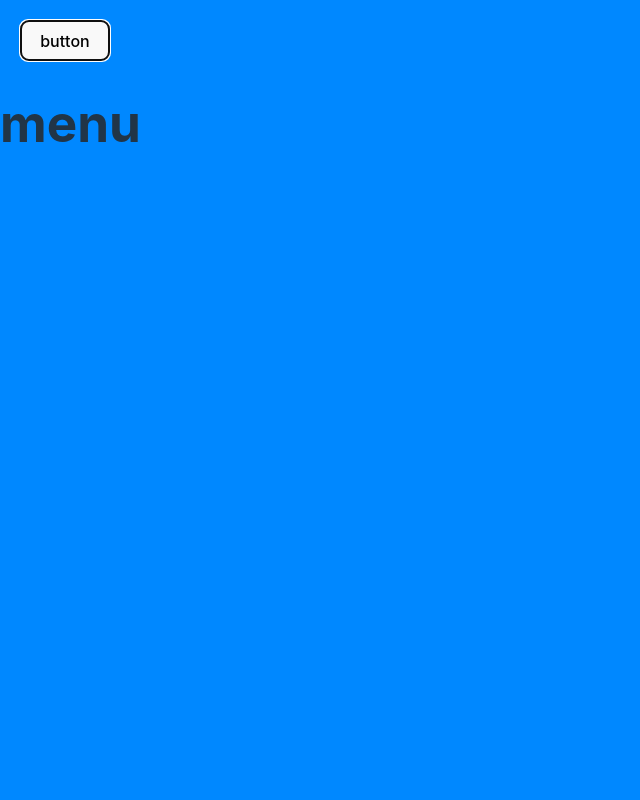
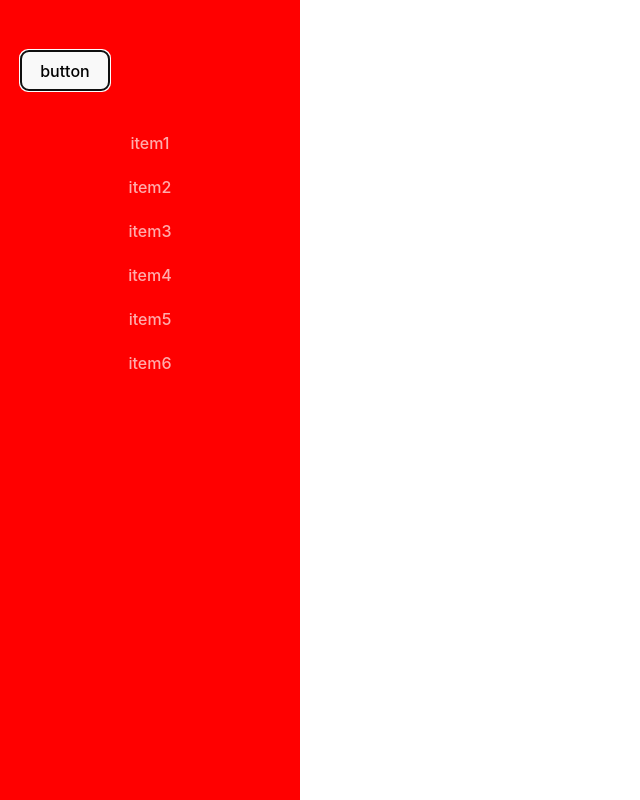
Before and after one commit to Lygerity/todoAppProject, a React (Vite) app: page / in a window 1280 px wide. Both pictures are taken after a click on the button "button". Shown: the whole page, without its empty margins (0-640 px from the left). Built offline with nearby package versions, Linux system fonts and the light colour scheme.

Commit message:
menu done need burger button

```diff
--- a/src/App.css
+++ b/src/App.css
@@ -1,3 +1,3 @@
 * {
-  background-color: rgb(0, 136, 255);
+  /* background-color: none; */
 }
--- a/src/Button.css
+++ b/src/Button.css
@@ -1,18 +1,6 @@
-button {
-    padding-top: 0px;
-    margin-top: 20px;
-    margin-left: 20px;
+.button {
+    margin-top: 50px;
+    padding-left: 10px;
+    /* background-color: aqua; */
+
 }
-
-menu{
-    background-color: red;
-}
-
-/* ------------- sliding menu ------------------ */
-.hidden {
-    display: none;
-}
-
-.visible {
-    display: inherit;
-}
--- a/src/SideBar.css
+++ b/src/SideBar.css
@@ -1,5 +1,38 @@
-button {
-    padding-top: 0px;
-    margin-top: 20px;
-    margin-left: 20px;
+.classMenu{
+    /* background-color: red; */
+    background-color: red;
+    height: 100%;
+    position: fixed;
 }
+
+/* ------------- sliding menu ------------------ */
+.hidden {
+    display: none;
+    /* transition: 0.5s; */
+}
+
+.visible {
+    display: inherit;
+    width: 300px;
+}
+/* Individual item */
+.itemMenu {
+  display: flow-root;
+
+  color: #ffffffac;
+  margin-bottom: 20px;
+  text-align: center;
+  text-decoration: none;
+  transition: color 0.2s;
+  line-break: auto;
+}
+.item1{
+    margin-top: 40px;
+}
+
+.itemMenu:hover {
+  color: #ffffff;
+  /* font-size: 1.2em; */
+  transition: 0.2s;
+  /* margin-bottom: 20px; */
+}
--- a/src/SideBar.tsx
+++ b/src/SideBar.tsx
@@ -12,6 +12,7 @@ transition pour déploiement du menu
 
 import { useState } from 'react';
 import Button from './Button';
+import './SideBar.css'
 // import { useState } from "react";
 
 
@@ -20,37 +21,51 @@ const SideBar = () => {
     const [isClicked, setIsClicked] = useState(false);
     const [classButton, setClassButton] = useState("button visible")
     const [classMenu, setClassMenu] = useState("menu hidden")
+    const [classSideBar, setSideBar] = useState("sidebar")
 
 
 
 
     const updateMenu = () => {
         if(!isClicked) {
-            setClassButton("burger-bar clicked")
+            setClassButton("burger-bar clicked button")
             setClassMenu("menu visible")
+            setSideBar("classSideBar visible classMenu")
         }
         else {
-            setClassButton("burger-bar unclicked")
+            setClassButton("burger-bar unclicked button")
             setClassMenu("menu hidden")
+            setSideBar("classSideBar")
         }
         setIsClicked(!isClicked)
     }
 
-    // if(!isClicked){
+
         return(
             <div>
-                <nav>
+                <nav className={classSideBar}>
                     <div className={classButton}>
                     <Button isClicked={isClicked} onClick={updateMenu} label={"button"}/>
                     </div>
+
+                    <div className={classMenu}>
+
+                        <a className='itemMenu item1' href='/'>item1</a>
+
+                        <a className='itemMenu' href='/'>item2</a>
+
+                        <a className='itemMenu' href='/'>item3</a>
+
+                        <a className='itemMenu' href='/'>item4</a>
+
+                        <a className='itemMenu' href='/'>item5</a>
+
+                        <a className='itemMenu' href='/'>item6</a>
+
+                    </div>
                 </nav>
-
-                <div className={classMenu}>
-                    <h1>menu</h1>
-                </div>
             </div>
         );
-    // }
 
 }
 
--- a/src/assets/stylesheets/pages/index.css
+++ b/src/assets/stylesheets/pages/index.css
@@ -28,7 +28,7 @@ body {
   /* display: flex;
   place-items: center; */
   min-width: 320px;
-  min-height: 100vh;
+  /* min-height: 100vh; */
 }
 
 h1 {
```
